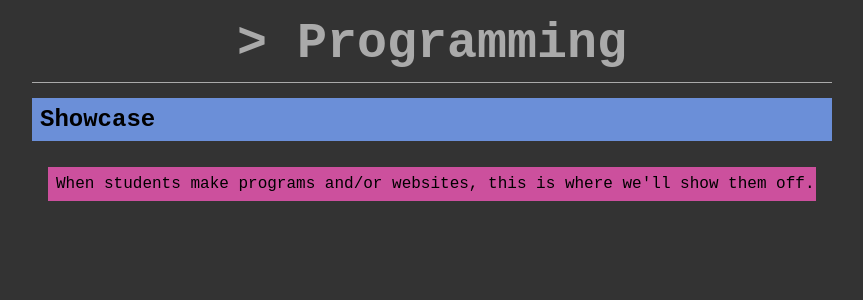
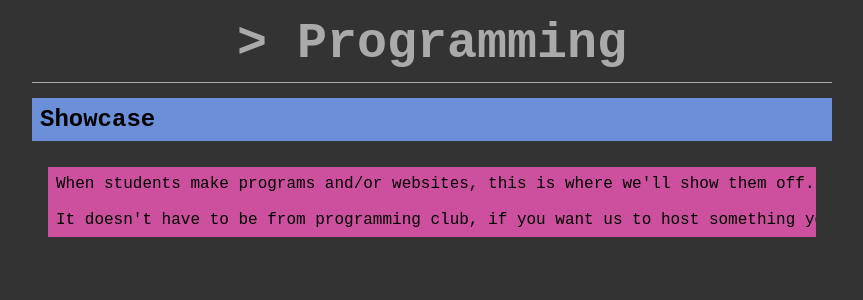
Before and after one commit to wcgs-programming/wcgs-programming.github.io, a Jekyll site: the page built from _posts/2014-09-13-showcase.md, in a window 1280 px wide. Shown: the top 300 px of the page, without its empty margins (208-1071 px from the left). Built offline with Jekyll 4.4.1, drawn with Linux system fonts in a browser that asks for light colours.

Commit message:
nother paragraph

```diff
--- a/_posts/2014-09-13-showcase.md
+++ b/_posts/2014-09-13-showcase.md
@@ -6,3 +6,5 @@ categories: showcase
 ---
 
     When students make programs and/or websites, this is where we'll show them off.
+
+    It doesn't have to be from programming club, if you want us to host something you coded here just come along one day to tell us.
```
